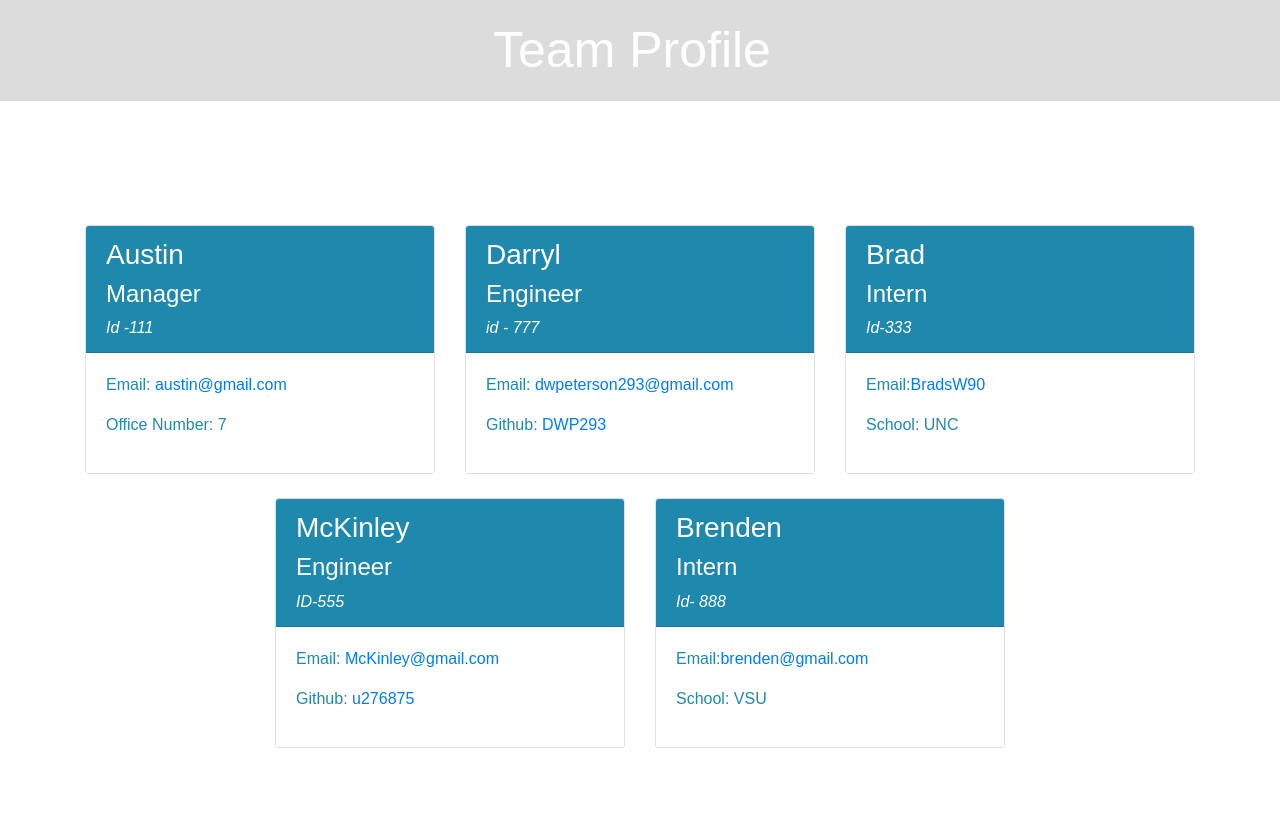
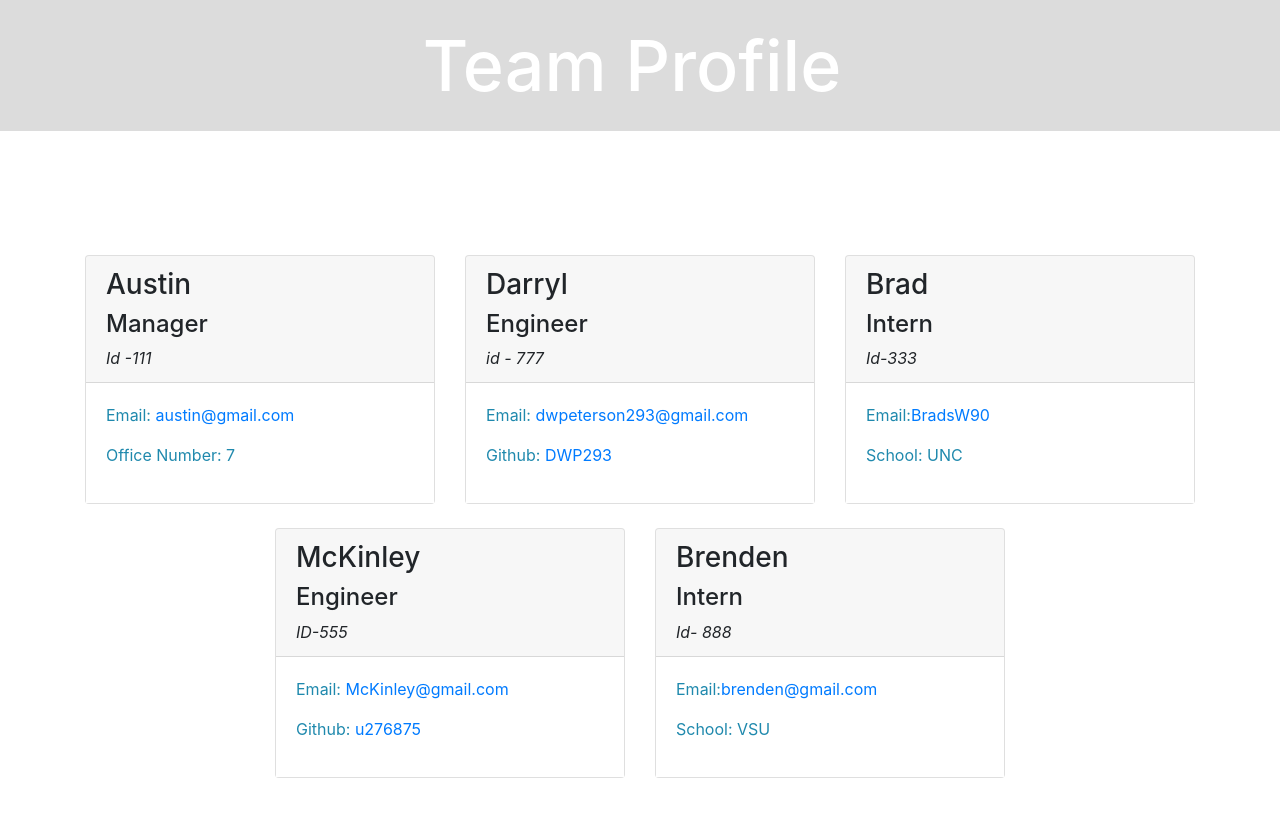
Before and after one commit to DWP293/Team-Profile-Generator, a plain HTML site: page index.html in a window 1280 px wide. Drawn offline with nearby package versions, Linux system fonts and the light colour scheme.

Commit message:
second commit

```diff
--- a/lib/Engineer.js
+++ b/lib/Engineer.js
@@ -1,7 +1,7 @@
-// importing Employee constructor
+// Employee constructor
 const Employee = require("./Engineer2");
 
-// engineer constructor extends employee constructor
+// extends employee constructor
 class Engineer extends Employee {
     constructor (name, id, email, github) {
         // calling employee constructor
@@ -10,12 +10,10 @@ class Engineer extends Employee {
         this.github = github;
     }
 
-    // returning github from input
     getGithub () {
         return this.github;
     }
 
-     // override employee role to engineer
     getRole () {
         return "Engineer";
     }
--- a/lib/Intern.js
+++ b/lib/Intern.js
@@ -10,16 +10,13 @@ class Intern extends Employee  {
         this.school = school;
     }
 
-    // returning school from input
+
     getSchool () {
         return this.school;
     }
 
-    // override employee role to intern
     getRole () {
         return "Intern";
     }
 }
-
-// to be exported
 module.exports = Intern;
--- a/style.css
+++ b/style.css
@@ -7,10 +7,6 @@
     --secondary: white;
 }
 
-body {
-    font-family: Arial, Helvetica, sans-serif;
-}
-
 #navbar {
     background-color: gainsboro;
     color: var(--secondary);
@@ -18,13 +14,7 @@ body {
 }
 
 .navbar-brand {
-    font-size: 50px;
-}
-
-
-.card-header {
-    background-color: var(--primary);
-    color: var(--secondary);
+    font-size: 70px;
 }
 
 .card-body {
```
Also changed, not shown: Tests/Engineer.test.js (+3 -3 lines), Tests/Engineer2.test.js (+8 -10 lines), Tests/Intern.test.js (+5 -5 lines), Tests/Manager.test.js (+3 -3 lines), index.html (+4 -0 lines), lib/Manager.js (+4 -4 lines).
